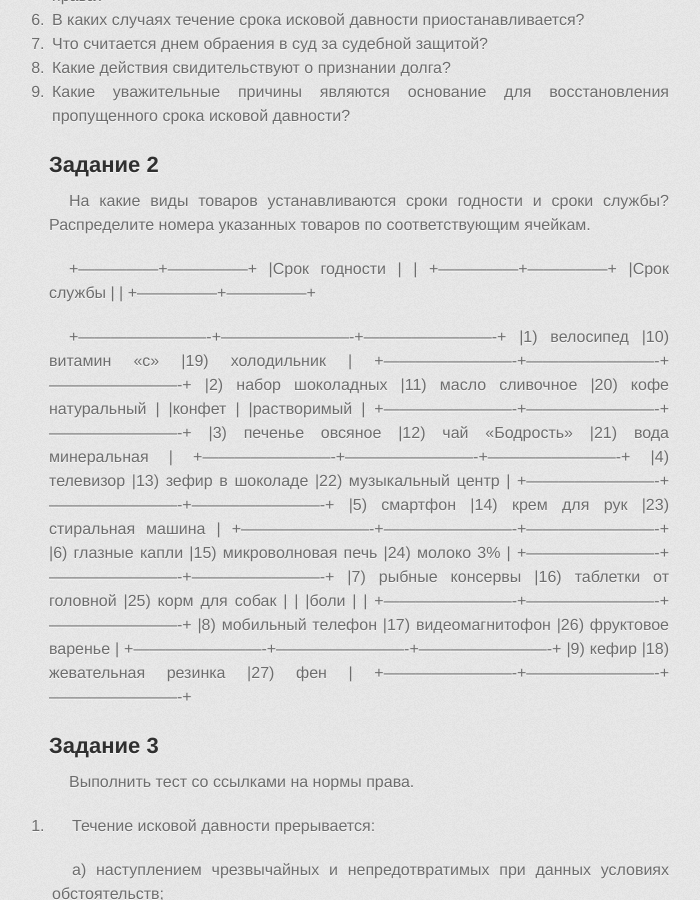
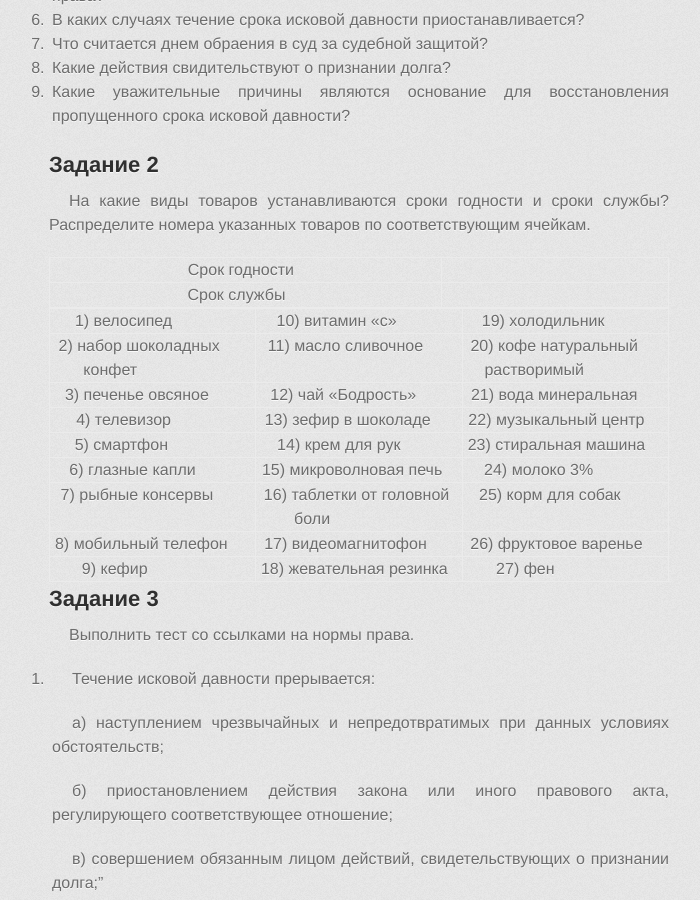
Before and after one commit to a-nova/a-nova.github.io, a Jekyll site: the page built from _lessons/09.md, in a window 1280 px wide and 900 px high, scrolled down 5851 px. Shown: the whole window, without its empty margins (281-981 px from the left). Built offline with Jekyll 4.4.1, drawn with Linux system fonts in a browser that asks for light colours; some web fonts are replaced.

Commit message:
pre-fix tables

```diff
--- a/_lessons/09.md
+++ b/_lessons/09.md
@@ -266,33 +266,160 @@ layout: page
 На какие виды товаров устанавливаются сроки годности и сроки службы?
 Распределите номера указанных товаров по соответствующим ячейкам.
 
-+---------------+---------------+
-|Срок годности  |               |
-+---------------+---------------+
-|Срок службы    |               |
-+---------------+---------------+
+<!-- +---------------+---------------+ -->
+<!-- |Срок годности  |               | -->
+<!-- +---------------+---------------+ -->
+<!-- |Срок службы    |               | -->
+<!-- +---------------+---------------+ -->
 
-+-------------------------+-------------------------+-------------------------+
-|1) велосипед             |10) витамин «с»          |19) холодильник          |
-+-------------------------+-------------------------+-------------------------+
-|2) набор шоколадных      |11) масло сливочное      |20) кофе натуральный     |
-|конфет                   |                         |растворимый              |
-+-------------------------+-------------------------+-------------------------+
-|3) печенье овсяное       |12) чай «Бодрость»       |21) вода минеральная     |
-+-------------------------+-------------------------+-------------------------+
-|4) телевизор             |13) зефир в шоколаде     |22) музыкальный центр    |
-+-------------------------+-------------------------+-------------------------+
-|5) смартфон              |14) крем для рук         |23) стиральная машина    |
-+-------------------------+-------------------------+-------------------------+
-|6) глазные капли         |15) микроволновая печь   |24) молоко 3%            |
-+-------------------------+-------------------------+-------------------------+
-|7) рыбные консервы       |16) таблетки от головной |25) корм для собак       |
-|                         |боли                     |                         |
-+-------------------------+-------------------------+-------------------------+
-|8) мобильный телефон     |17) видеомагнитофон      |26) фруктовое варенье    |
-+-------------------------+-------------------------+-------------------------+
-|9) кефир                 |18) жевательная резинка  |27) фен                  |
-+-------------------------+-------------------------+-------------------------+
+<table border="1">
+  <tr>
+    <td align="left" valign="top">
+      Срок&nbsp;годности&nbsp;&nbsp;
+    </td>
+    <td align="left" valign="top">
+      &nbsp;&nbsp;&nbsp;&nbsp;&nbsp;&nbsp;&nbsp;&nbsp;&nbsp;&nbsp;&nbsp;&nbsp;&nbsp;&nbsp;&nbsp;
+    </td>
+  </tr>
+  <tr>
+    <td align="left" valign="top">
+      Срок&nbsp;службы&nbsp;&nbsp;&nbsp;&nbsp;
+    </td>
+    <td align="left" valign="top">
+      &nbsp;&nbsp;&nbsp;&nbsp;&nbsp;&nbsp;&nbsp;&nbsp;&nbsp;&nbsp;&nbsp;&nbsp;&nbsp;&nbsp;&nbsp;
+    </td>
+  </tr>
+</table>
+
+<!-- +-------------------------+-------------------------+-------------------------+ -->
+<!-- |1) велосипед             |10) витамин «с»          |19) холодильник          | -->
+<!-- +-------------------------+-------------------------+-------------------------+ -->
+<!-- |2) набор шоколадных      |11) масло сливочное      |20) кофе натуральный     | -->
+<!-- |конфет                   |                         |растворимый              | -->
+<!-- +-------------------------+-------------------------+-------------------------+ -->
+<!-- |3) печенье овсяное       |12) чай «Бодрость»       |21) вода минеральная     | -->
+<!-- +-------------------------+-------------------------+-------------------------+ -->
+<!-- |4) телевизор             |13) зефир в шоколаде     |22) музыкальный центр    | -->
+<!-- +-------------------------+-------------------------+-------------------------+ -->
+<!-- |5) смартфон              |14) крем для рук         |23) стиральная машина    | -->
+<!-- +-------------------------+-------------------------+-------------------------+ -->
+<!-- |6) глазные капли         |15) микроволновая печь   |24) молоко 3%            | -->
+<!-- +-------------------------+-------------------------+-------------------------+ -->
+<!-- |7) рыбные консервы       |16) таблетки от головной |25) корм для собак       | -->
+<!-- |                         |боли                     |                         | -->
+<!-- +-------------------------+-------------------------+-------------------------+ -->
+<!-- |8) мобильный телефон     |17) видеомагнитофон      |26) фруктовое варенье    | -->
+<!-- +-------------------------+-------------------------+-------------------------+ -->
+<!-- |9) кефир                 |18) жевательная резинка  |27) фен                  | -->
+<!-- +-------------------------+-------------------------+-------------------------+ -->
+
+<table border="1">
+  <tr>
+    <td align="left" valign="top">
+      1)&nbsp;велосипед&nbsp;&nbsp;&nbsp;&nbsp;&nbsp;&nbsp;&nbsp;&nbsp;&nbsp;&nbsp;&nbsp;&nbsp;&nbsp;
+    </td>
+    <td align="left" valign="top">
+      10)&nbsp;витамин&nbsp;«с»&nbsp;&nbsp;&nbsp;&nbsp;&nbsp;&nbsp;&nbsp;&nbsp;&nbsp;&nbsp;
+    </td>
+    <td align="left" valign="top">
+      19)&nbsp;холодильник&nbsp;&nbsp;&nbsp;&nbsp;&nbsp;&nbsp;&nbsp;&nbsp;&nbsp;&nbsp;
+    </td>
+  </tr>
+  <tr>
+    <td align="left" valign="top">
+      2)&nbsp;набор&nbsp;шоколадных&nbsp;&nbsp;&nbsp;&nbsp;&nbsp;&nbsp;<br />
+      конфет&nbsp;&nbsp;&nbsp;&nbsp;&nbsp;&nbsp;&nbsp;&nbsp;&nbsp;&nbsp;&nbsp;&nbsp;&nbsp;&nbsp;&nbsp;&nbsp;&nbsp;&nbsp;&nbsp;
+    </td>
+    <td align="left" valign="top">
+      11)&nbsp;масло&nbsp;сливочное&nbsp;&nbsp;&nbsp;&nbsp;&nbsp;&nbsp;<br />
+      &nbsp;&nbsp;&nbsp;&nbsp;&nbsp;&nbsp;&nbsp;&nbsp;&nbsp;&nbsp;&nbsp;&nbsp;&nbsp;&nbsp;&nbsp;&nbsp;&nbsp;&nbsp;&nbsp;&nbsp;&nbsp;&nbsp;&nbsp;&nbsp;&nbsp;
+    </td>
+    <td align="left" valign="top">
+      20)&nbsp;кофе&nbsp;натуральный&nbsp;&nbsp;&nbsp;&nbsp;&nbsp;<br />
+      растворимый&nbsp;&nbsp;&nbsp;&nbsp;&nbsp;&nbsp;&nbsp;&nbsp;&nbsp;&nbsp;&nbsp;&nbsp;&nbsp;&nbsp;
+    </td>
+  </tr>
+  <tr>
+    <td align="left" valign="top">
+      3)&nbsp;печенье&nbsp;овсяное&nbsp;&nbsp;&nbsp;&nbsp;&nbsp;&nbsp;&nbsp;
+    </td>
+    <td align="left" valign="top">
+      12)&nbsp;чай&nbsp;«Бодрость»&nbsp;&nbsp;&nbsp;&nbsp;&nbsp;&nbsp;&nbsp;
+    </td>
+    <td align="left" valign="top">
+      21)&nbsp;вода&nbsp;минеральная&nbsp;&nbsp;&nbsp;&nbsp;&nbsp;
+    </td>
+  </tr>
+  <tr>
+    <td align="left" valign="top">
+      4)&nbsp;телевизор&nbsp;&nbsp;&nbsp;&nbsp;&nbsp;&nbsp;&nbsp;&nbsp;&nbsp;&nbsp;&nbsp;&nbsp;&nbsp;
+    </td>
+    <td align="left" valign="top">
+      13)&nbsp;зефир&nbsp;в&nbsp;шоколаде&nbsp;&nbsp;&nbsp;&nbsp;&nbsp;
+    </td>
+    <td align="left" valign="top">
+      22)&nbsp;музыкальный&nbsp;центр&nbsp;&nbsp;&nbsp;&nbsp;
+    </td>
+  </tr>
+  <tr>
+    <td align="left" valign="top">
+      5)&nbsp;смартфон&nbsp;&nbsp;&nbsp;&nbsp;&nbsp;&nbsp;&nbsp;&nbsp;&nbsp;&nbsp;&nbsp;&nbsp;&nbsp;&nbsp;
+    </td>
+    <td align="left" valign="top">
+      14)&nbsp;крем&nbsp;для&nbsp;рук&nbsp;&nbsp;&nbsp;&nbsp;&nbsp;&nbsp;&nbsp;&nbsp;&nbsp;
+    </td>
+    <td align="left" valign="top">
+      23)&nbsp;стиральная&nbsp;машина&nbsp;&nbsp;&nbsp;&nbsp;
+    </td>
+  </tr>
+  <tr>
+    <td align="left" valign="top">
+      6)&nbsp;глазные&nbsp;капли&nbsp;&nbsp;&nbsp;&nbsp;&nbsp;&nbsp;&nbsp;&nbsp;&nbsp;
+    </td>
+    <td align="left" valign="top">
+      15)&nbsp;микроволновая&nbsp;печь&nbsp;&nbsp;&nbsp;
+    </td>
+    <td align="left" valign="top">
+      24)&nbsp;молоко&nbsp;3%&nbsp;&nbsp;&nbsp;&nbsp;&nbsp;&nbsp;&nbsp;&nbsp;&nbsp;&nbsp;&nbsp;&nbsp;
+    </td>
+  </tr>
+  <tr>
+    <td align="left" valign="top">
+      7)&nbsp;рыбные&nbsp;консервы&nbsp;&nbsp;&nbsp;&nbsp;&nbsp;&nbsp;&nbsp;<br />
+      &nbsp;&nbsp;&nbsp;&nbsp;&nbsp;&nbsp;&nbsp;&nbsp;&nbsp;&nbsp;&nbsp;&nbsp;&nbsp;&nbsp;&nbsp;&nbsp;&nbsp;&nbsp;&nbsp;&nbsp;&nbsp;&nbsp;&nbsp;&nbsp;&nbsp;
+    </td>
+    <td align="left" valign="top">
+      16)&nbsp;таблетки&nbsp;от&nbsp;головной&nbsp;<br />
+      боли&nbsp;&nbsp;&nbsp;&nbsp;&nbsp;&nbsp;&nbsp;&nbsp;&nbsp;&nbsp;&nbsp;&nbsp;&nbsp;&nbsp;&nbsp;&nbsp;&nbsp;&nbsp;&nbsp;&nbsp;&nbsp;
+    </td>
+    <td align="left" valign="top">
+      25)&nbsp;корм&nbsp;для&nbsp;собак&nbsp;&nbsp;&nbsp;&nbsp;&nbsp;&nbsp;&nbsp;<br />
+      &nbsp;&nbsp;&nbsp;&nbsp;&nbsp;&nbsp;&nbsp;&nbsp;&nbsp;&nbsp;&nbsp;&nbsp;&nbsp;&nbsp;&nbsp;&nbsp;&nbsp;&nbsp;&nbsp;&nbsp;&nbsp;&nbsp;&nbsp;&nbsp;&nbsp;
+    </td>
+  </tr>
+  <tr>
+    <td align="left" valign="top">
+      8)&nbsp;мобильный&nbsp;телефон&nbsp;&nbsp;&nbsp;&nbsp;&nbsp;
+    </td>
+    <td align="left" valign="top">
+      17)&nbsp;видеомагнитофон&nbsp;&nbsp;&nbsp;&nbsp;&nbsp;&nbsp;
+    </td>
+    <td align="left" valign="top">
+      26)&nbsp;фруктовое&nbsp;варенье&nbsp;&nbsp;&nbsp;&nbsp;
+    </td>
+  </tr>
+  <tr>
+    <td align="left" valign="top">
+      9)&nbsp;кефир&nbsp;&nbsp;&nbsp;&nbsp;&nbsp;&nbsp;&nbsp;&nbsp;&nbsp;&nbsp;&nbsp;&nbsp;&nbsp;&nbsp;&nbsp;&nbsp;&nbsp;
+    </td>
+    <td align="left" valign="top">
+      18)&nbsp;жевательная&nbsp;резинка&nbsp;&nbsp;
+    </td>
+    <td align="left" valign="top">
+      27)&nbsp;фен&nbsp;&nbsp;&nbsp;&nbsp;&nbsp;&nbsp;&nbsp;&nbsp;&nbsp;&nbsp;&nbsp;&nbsp;&nbsp;&nbsp;&nbsp;&nbsp;&nbsp;&nbsp;
+    </td>
+  </tr>
+</table>
 
 ## Задание 3
 
@@ -300,111 +427,111 @@ layout: page
 
 1. Течение исковой давности прерывается:
 
-    а) наступлением чрезвычайных и непредотвратимых при данных условиях обстоятельств;
+   а) наступлением чрезвычайных и непредотвратимых при данных условиях обстоятельств;
 
-    б) приостановлением действия закона или иного правового акта, регулирующего соответствующее отношение;
+   б) приостановлением действия закона или иного правового акта, регулирующего соответствующее отношение;
 
-    в) совершением обязанным лицом действий, свидетельствующих о признании долга;"
+   в) совершением обязанным лицом действий, свидетельствующих о признании долга;"
 
-    г) установленной на основании закона Правительством РФ отсрочкой исполнения обязательств;
+   г) установленной на основании закона Правительством РФ отсрочкой исполнения обязательств;
 
-    д) признанием истца или ответчика несостоятельным.
+   д) признанием истца или ответчика несостоятельным.
 
 2. Срок, в течение которого управомоченный субъект вправе обратиться непосредственно к обязанному лицу в целях урегулирования возникшего между ними разногласия до обращения в суд:
 
-    а) пресекательный;
+   а) пресекательный;
 
-    б) преклюзивный;
+   б) преклюзивный;
 
-    в) гарантийный;
+   в) гарантийный;
 
-    г) претензионный;
+   г) претензионный;
 
-    д) срок службы.
+   д) срок службы.
 
 3. Сроки, в течение которых нарушенное или оспариваемое право подлежит защите:
 
-    а) сроки исполнения обязанностей;
+   а) сроки исполнения обязанностей;
 
-    б) сроки защиты гражданских прав;
+   б) сроки защиты гражданских прав;
 
-    в) сроки годности;
+   в) сроки годности;
 
-    г) сроки службы;
+   г) сроки службы;
 
-    д) гарантийные сроки.
+   д) гарантийные сроки.
 
 4. Сроки, установленные в качестве исключений из общего правила и действующие в случаях, прямо указанных в законе:
 
-    а) специальные;
+   а) специальные;
 
-    б) общие;
+   б) общие;
 
-    в) разумные;
+   в) разумные;
 
-    г) определенные;
+   г) определенные;
 
-    д) неопределенные.
+   д) неопределенные.
 
 5. Сроки, установленные судом:
 
-    а) законные;
+   а) законные;
 
-    б) подзаконные;
+   б) подзаконные;
 
-    в) договорные;
+   в) договорные;
 
-    г) судебные;
+   г) судебные;
 
-    д) обычные.
+   д) обычные.
 
 6. 6-месячный срок, установленный для принятия наследства или отказа от него, является сроком:
 
-    а) договорным;
+   а) договорным;
 
-    б) судебным;
+   б) судебным;
 
-    в) административным;
+   в) административным;
 
-    г) законным;
+   г) законным;
 
-    д) внедоговорным.
+   д) внедоговорным.
 
 7. Сроки, в течение которых обязанное лицо должно совершить действие, составляющее содержание этой обязанности:
 
-    а) сроки защиты гражданских прав;
+   а) сроки защиты гражданских прав;
 
-    б) сроки осуществления гражданских прав;
+   б) сроки осуществления гражданских прав;
 
-    в) сроки исполнения обязанностей;
+   в) сроки исполнения обязанностей;
 
-    г) сроки реализации гражданских прав;
+   г) сроки реализации гражданских прав;
 
-    д) сроки применения гражданских прав."
+   д) сроки применения гражданских прав."
 
 8. Для таких товаров, как продукты питания, изделия бытовой химии, парфюмерные товары, устанавливаются сроки:
 
-    а) годности;
+   а) годности;
 
-    б) реализации;
+   б) реализации;
 
-    в) транспортабельности;
+   в) транспортабельности;
 
-    г) службы;
+   г) службы;
 
-    д) испытания.
+   д) испытания.
 
 9. Исковая давность начинает течь со дня:
 
-    а) когда стороны вступили в договорные отношения;
+   а) когда стороны вступили в договорные отношения;
 
-    б) когда лицо узнало или должно было узнать о нарушении своего права;
+   б) когда лицо узнало или должно было узнать о нарушении своего права;
 
-    в) когда стороны обязательства начали исполнять свои обязанности;
+   в) когда стороны обязательства начали исполнять свои обязанности;
 
-    г) когда гражданин или юридическое лицо приобретают правоспособность;
+   г) когда гражданин или юридическое лицо приобретают правоспособность;
 
-    д) когда между субъектами гражданских правоотношений возник спор.
+   д) когда между субъектами гражданских правоотношений возник спор.
 
 10. Возможность принудительного осуществления требования истца через суд:
 
```
